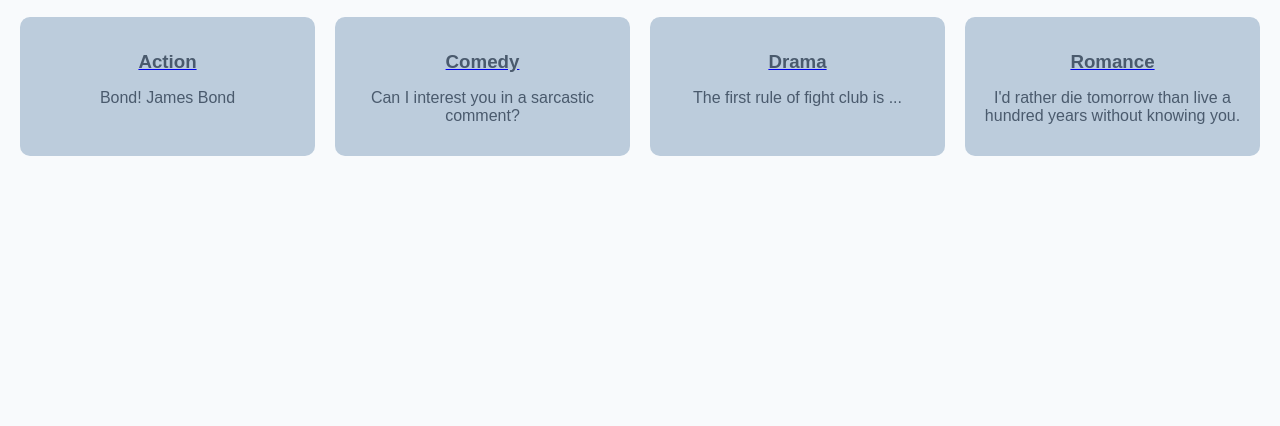
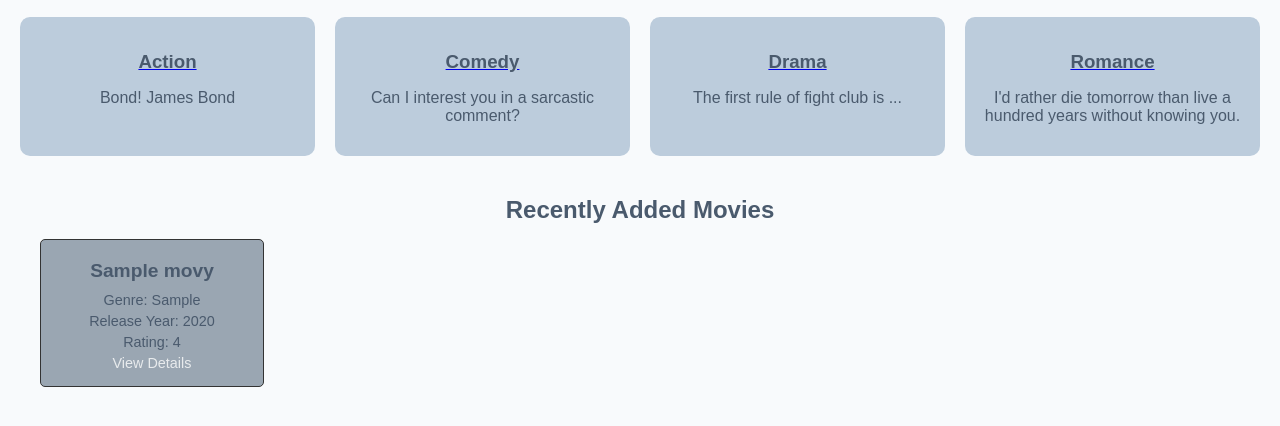
Before and after one commit to mahir817/Movie_database, a PHP site: page / in a window 1280 px wide. Shown: the part 236-662 px from the top of the page. Run offline with PHP 8.4, Linux system fonts and the light colour scheme; the visitor is signed in with stand-in values (Sample User, id 1); tables that the repository leaves empty or names only in its code hold one stand-in row (values such as "Sample post").

Commit message:
recently added feature

```diff
--- a/index.php
+++ b/index.php
@@ -14,6 +14,22 @@
     header("location: login.php");
     exit();
   }
+
+  // Database connection
+  $servername = "localhost";
+  $username = "root";
+  $password = "";
+  $dbname = "project";
+
+  $conn = new mysqli($servername, $username, $password, $dbname);
+
+  if ($conn->connect_error) {
+    die("Connection failed: " . $conn->connect_error);
+  }
+
+  // Fetch the 4 most recently added movies
+  $recent_movies_sql = "SELECT * FROM movies ORDER BY id DESC LIMIT 5";
+  $recent_movies_result = $conn->query($recent_movies_sql);
 ?>
 <!DOCTYPE html>
 <html lang="en">
@@ -22,6 +38,50 @@
   <meta name="viewport" content="width=device-width, initial-scale=1.0">
   <title>Cinephile - Home</title>
   <link rel="stylesheet" href="style2.css">
+  <style>
+    .recent-movies-section {
+      padding: 20px;
+    }
+
+    .recent-movies-header {
+      margin-bottom: 15px;
+      text-align: center;
+    }
+
+    .movie-grid {
+      display: grid;
+      grid-template-columns: repeat(auto-fill, minmax(200px, 1fr));
+      gap: 20px;
+    }
+
+    .movie-card {
+      background-color: #9aa6b2;
+      border: 1px solid #333;
+      border-radius: 5px;
+      overflow: hidden;
+      text-align: center;
+      padding: 10px;
+    }
+
+    .movie-card h3 {
+      margin: 10px 0;
+      font-size: 1.2em;
+    }
+
+    .movie-card p {
+      margin: 5px 0;
+      font-size: 0.9em;
+    }
+
+    .movie-card a {
+      text-decoration: none;
+      color: #e8ebed;
+    }
+
+    .movie-card a:hover {
+      text-decoration: underline;
+    }
+  </style>
 </head>
 <body>
 
@@ -90,8 +150,29 @@
         <p>I'd rather die tomorrow than live a hundred years without knowing you.</p>
       </div>
     </div>
+
+    <!-- Recently Added Movies -->
+    <div class="recent-movies-section">
+      <h2 class="recent-movies-header">Recently Added Movies</h2>
+      <div class="movie-grid">
+        <?php if ($recent_movies_result->num_rows > 0): ?>
+          <?php while ($movie = $recent_movies_result->fetch_assoc()): ?>
+            <div class="movie-card">
+              <h3><?php echo htmlspecialchars($movie['title']); ?></h3>
+              <p>Genre: <?php echo htmlspecialchars($movie['genre']); ?></p>
+              <p>Release Year: <?php echo htmlspecialchars($movie['release_year']); ?></p>
+              <p>Rating: <?php echo htmlspecialchars($movie['rating']); ?></p>
+              <p><a href="movie_details.php?id=<?php echo $movie['id']; ?>">View Details</a></p>
+            </div>
+          <?php endwhile; ?>
+        <?php else: ?>
+          <p>No recently added movies.</p>
+        <?php endif; ?>
+      </div>
+    </div>
   <?php endif ?>
 </div>
 
 </body>
 </html>
+<?php $conn->close(); ?>
--- a/style2.css
+++ b/style2.css
@@ -143,7 +143,7 @@ body {
     transform: scale(1.05);
 }
 
-/* Logout button */
+
 
 
 /* Sort form styles */
```
Also changed, not shown: add_movie.php (+7 -7 lines), edit_movie.php (+11 -11 lines), movie_details.php (+35 -2 lines).
